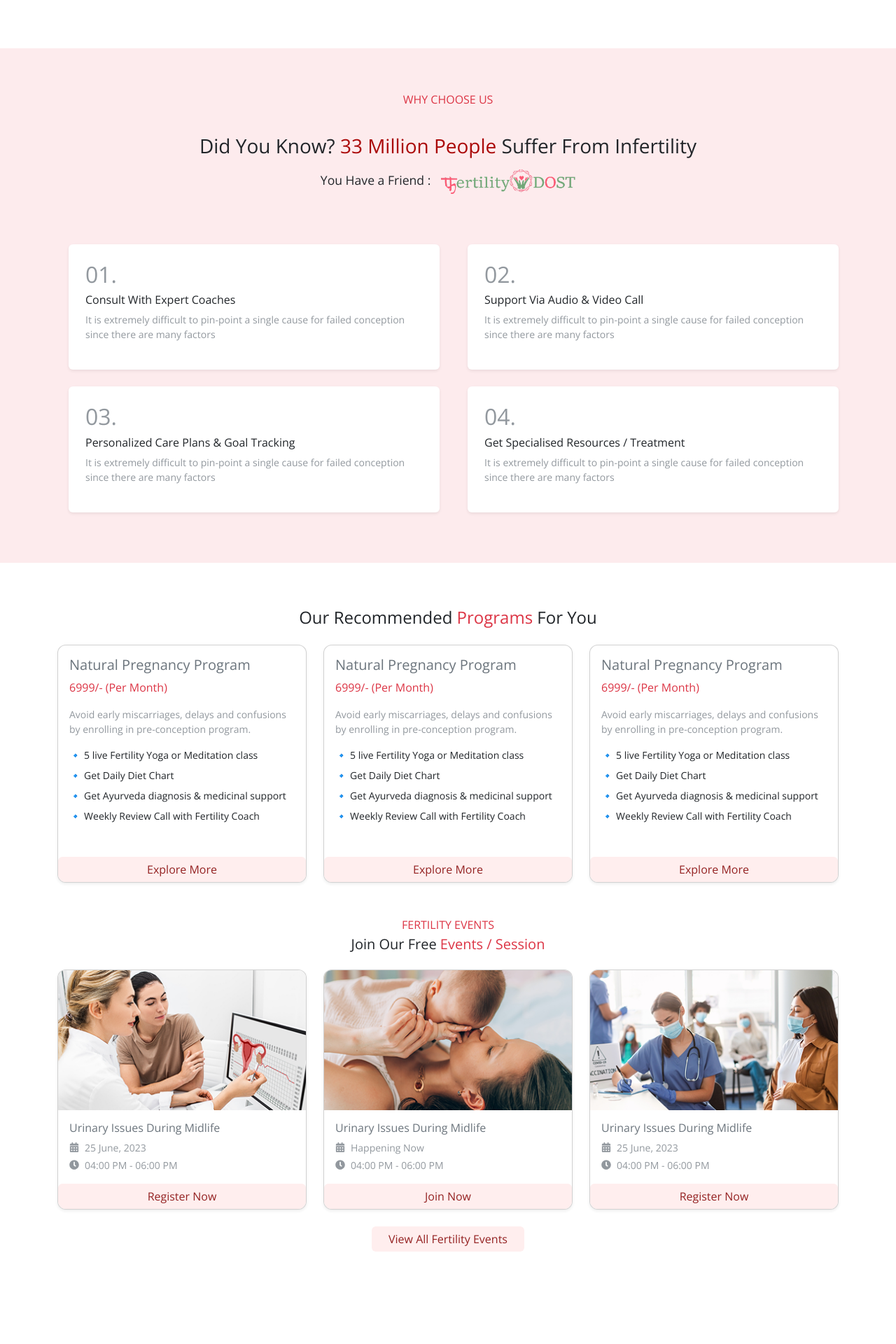
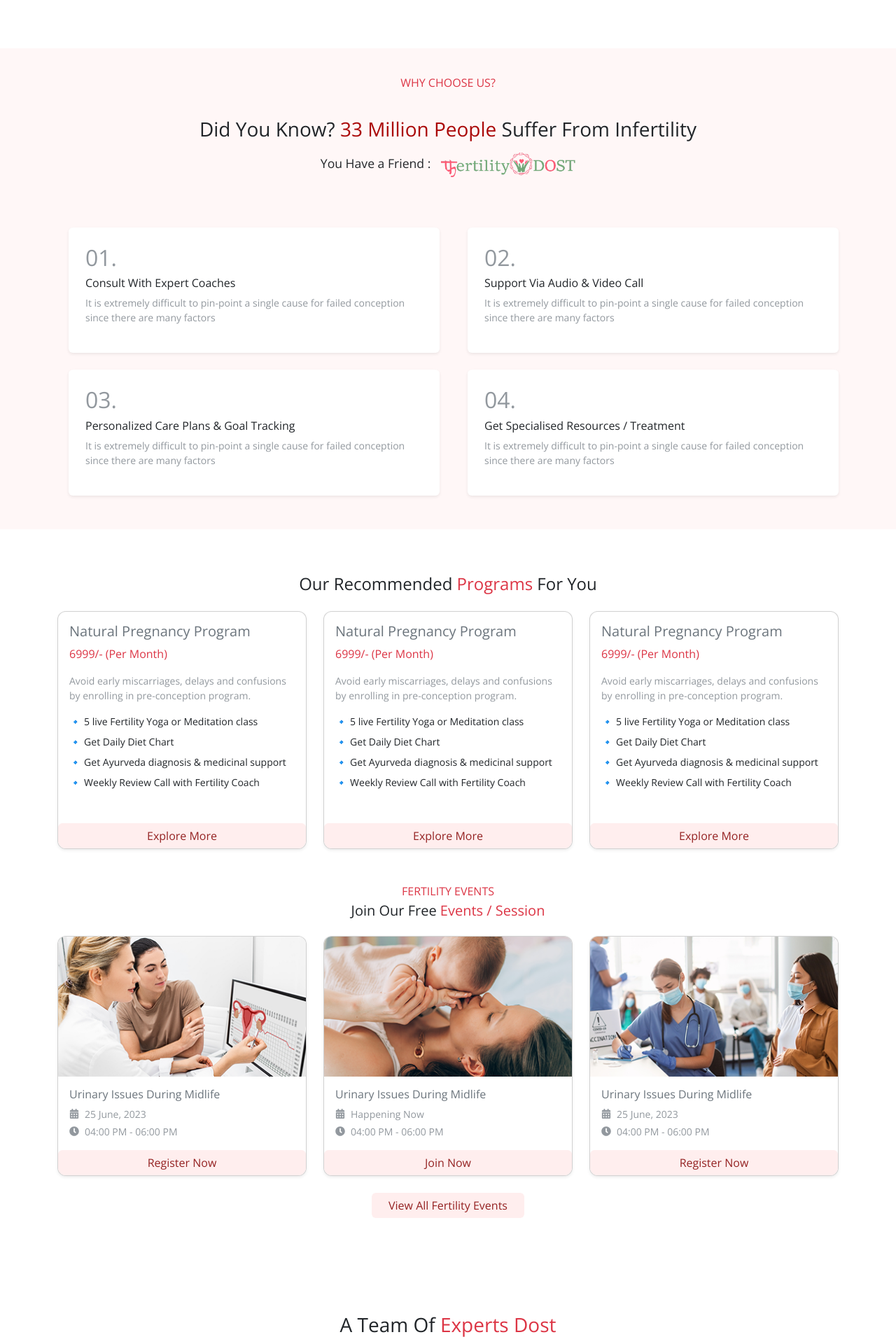
Before and after one commit to anshguptasince2004/FertilityDost, a React (Vite) app: page / in a window 1280 px wide. Shown: the part 2940-4860 px from the top of the page at 70% size. Built offline with nearby package versions, Linux system fonts and the light colour scheme.

Commit message:
Updated ExpertsBlogs theme

```diff
--- a/src/pages/Home/ExpertsBlogs.css
+++ b/src/pages/Home/ExpertsBlogs.css
@@ -1,5 +1,5 @@
-.bg-light-blue {
-  background-color: #f1faff;
+.bg-light-red {
+  background-color: #faeeee;
 }
 
 .body4-section {
@@ -7,7 +7,7 @@
 }
 
 .bg-dark-blue {
-  background-color: rgb(26, 30, 57);
+  background-color: rgb(57, 26, 26);
 }
 
 .content {
@@ -33,3 +33,9 @@
 .blog-card:hover .blog-title {
   color: #212529 !important;
 }
+
+.mobile-text-center {
+  margin-top: 0;
+  margin-bottom: 0;
+  text-align: center;
+}
--- a/src/pages/Home/ExpertsBlogs.jsx
+++ b/src/pages/Home/ExpertsBlogs.jsx
@@ -48,7 +48,7 @@ function ExpertsBlogs() {
     <div className="body4-section py-5">
       <div className="container">
         <h3 className="text-center mb-5 fw-semibold">
-          A Team Of <span className="text-primary">Experts Dost</span>
+          A Team Of <span className="text-danger">Experts Dost</span>
         </h3>
 
         <div className="row text-center mb-3 gap-0">
@@ -76,14 +76,14 @@ function ExpertsBlogs() {
         </div>
 
         {/* Mobile App Section */}
-        <div className="row align-items-center mb-5 pt-0 rounded bg-light-blue">
-          <div className="col-md-5 text-center bg-dark-blue min-vh-25">
+        <div className="row align-items-center mb-5 rounded bg-light-red">
+          <div className="col-md-5 mobile-text-center bg-dark-blue min-vh-25">
             <img src={mobile} alt="Mobile App Mockup" className="img-fluid pt-5" />
           </div>
           <div className="content col-md-6 text-center">
             <h4 className="fw-semibold mb-4">
               Why You Should <br />
-              <span className="text-primary">Download Our Mobile App</span>
+              <span className="text-danger">Download Our Mobile App</span>
             </h4>
             <div className="d-flex flex-wrap gap-2 mb-3">
               <span className="bg-white text-dark p-2">Progress Tracking</span>
@@ -102,7 +102,7 @@ function ExpertsBlogs() {
 
         {/* Blogs Section */}
         <h4 className="text-center fw-semibold mb-4">
-          Stay Updated with <span className="text-primary">Our Blogs</span>
+          Stay Updated with <span className="text-danger">Our Blogs</span>
         </h4>
         <div className="row text-center mb-4">
           {blogData.map((blog, i) => (
@@ -117,7 +117,7 @@ function ExpertsBlogs() {
                 <div className="card-body">
                   <h6 className="fw-semibold blog-title text-muted">{blog.title}</h6>
                   <p className="text-muted small mb-0">
-                    I work in corporate sector & undergo huge stress plus... <span className="text-primary">Read More</span>
+                    I work in corporate sector & undergo huge stress plus... <span className="text-danger">Read More</span>
                   </p>
                 </div>
               </div>
@@ -126,7 +126,7 @@ function ExpertsBlogs() {
         </div>
 
         <div className="text-center">
-          <button className="btn btn-outline-primary">View All Blogs</button>
+          <button className="btn btn-outline-danger">View All Blogs</button>
         </div>
       </div>
     </div>
--- a/src/pages/Home/WhyChooseUs.css
+++ b/src/pages/Home/WhyChooseUs.css
@@ -1,5 +1,5 @@
 .bg {
-  background-color: rgb(253, 235, 237);
+  background-color: rgb(255, 247, 247);
   position: relative;
   overflow: hidden;
 }
--- a/src/pages/Home/WhyChooseUs.jsx
+++ b/src/pages/Home/WhyChooseUs.jsx
@@ -14,11 +14,11 @@ function WhyChooseUs() {
   ];
 
   return (
-    <div className="why-choose-us-section py-5 position-relative bg">
+    <div className="why-choose-us-section py-4 position-relative bg">
       <div className="angled-top"></div>
 
       <div className="container text-center">
-        <h6 className="text-danger fw-semibold">WHY CHOOSE US</h6>
+        <h6 className="text-danger fw-bold">WHY CHOOSE US?</h6>
         <br />
         <h3 className="fw-semibold mt-2">
           Did You Know? <span className="text">33 Million People</span> Suffer From Infertility
```
